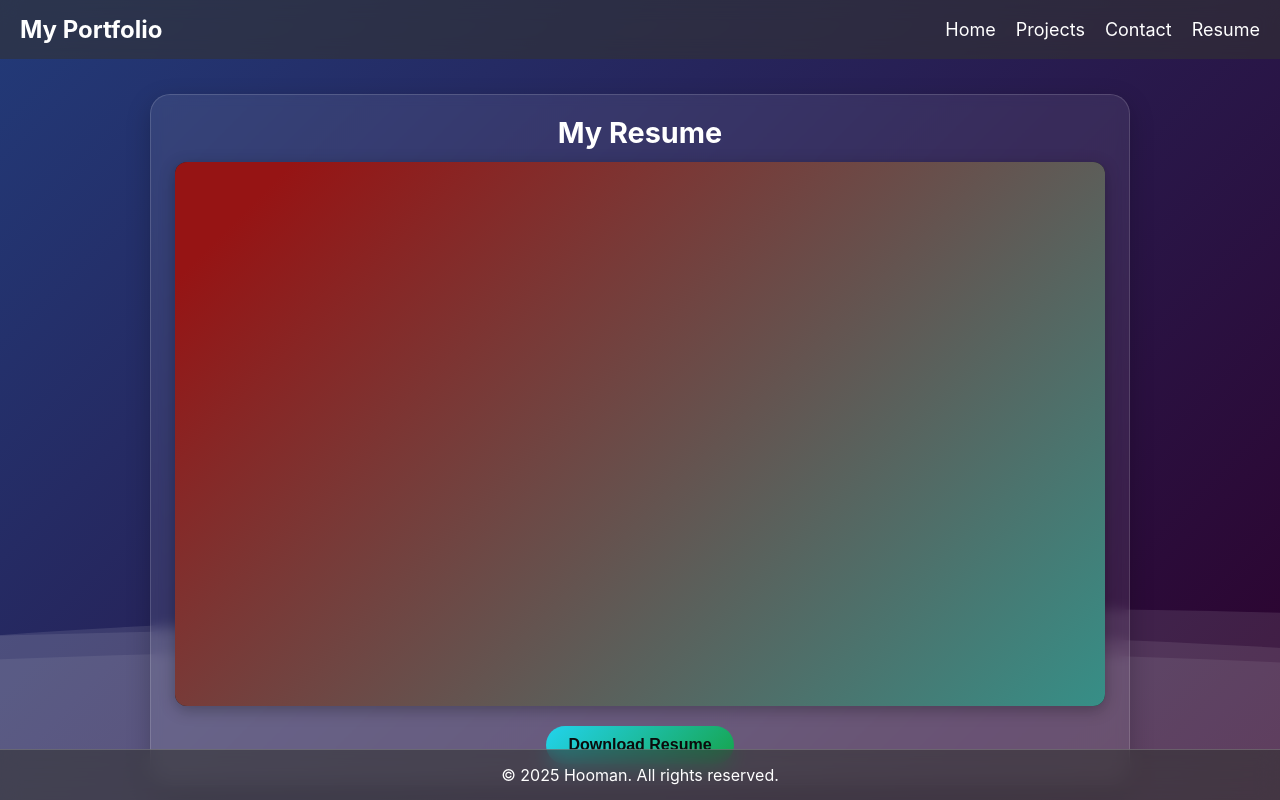
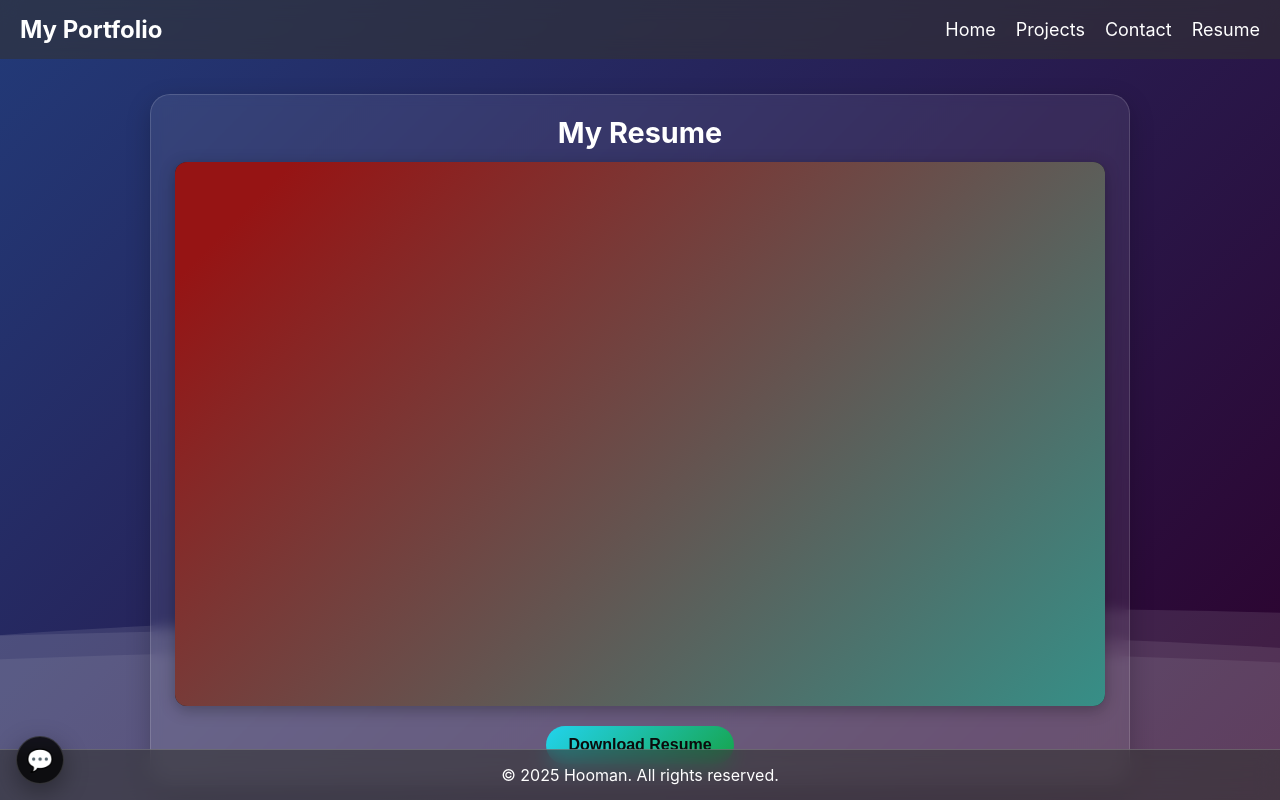
Before and after one commit to ItsHooman/portfolio, a React (Create React App) app in the folder client/: page /resume in a window 1280 px wide. Built offline with nearby package versions, Linux system fonts and the light colour scheme; no server answers.

Commit message:
adding chat box

```diff
--- a/client/package.json
+++ b/client/package.json
@@ -10,6 +10,7 @@
     "eject": "react-scripts eject"
   },
   "dependencies": {
+    "@emailjs/browser": "^4.4.1",
     "axios": "^1.4.0",
     "framer-motion": "^12.23.24",
     "react": "^18.2.0",
--- a/client/src/App.js
+++ b/client/src/App.js
@@ -6,8 +6,11 @@ import Home from "./pages/Home";
 import Projects from "./pages/Projects";
 import Contact from "./pages/Contact";
 import Footer from "./components/Footer";
+import Resume from "./pages/Resume";
 import "./App.css";
-import Resume from "./pages/Resume";
+
+// 💬 Chat widget import
+import ChatWidget from "./components/ChatWidget";
 
 function App() {
   return (
@@ -18,14 +21,18 @@ function App() {
       <div className="wave"></div>
 
       <Navbar />
+
       <Routes>
         <Route path="/" element={<Home />} />
-
         <Route path="/projects" element={<Projects />} />
         <Route path="/contact" element={<Contact />} />
         <Route path="/resume" element={<Resume />} />
       </Routes>
+
       <Footer />
+
+      {/* 💬 Persistent Chat Widget (shows on all pages) */}
+      <ChatWidget ownerName="Hooman" position="left" />
     </div>
   );
 }
--- /dev/null
+++ b/client/src/components/ChatWidget.jsx
@@ -0,0 +1,169 @@
+import { useState, useEffect } from "react";
+import emailjs from "@emailjs/browser";
+
+const SERVICE_ID  = "service_ic3pcfx";
+const TEMPLATE_ID = "template_ivxcefm";
+const PUBLIC_KEY  = "8vxOHwqDhf9vBsIdl";
+
+export default function ChatWidget({ ownerName = "Hooman", position = "left" }) {
+  const [open, setOpen] = useState(false);
+  const [msg, setMsg] = useState("");
+  const [sending, setSending] = useState(false);
+  const [sent, setSent] = useState(false);
+
+  useEffect(() => {
+    const onKey = (e) => e.key === "Escape" && setOpen(false);
+    window.addEventListener("keydown", onKey);
+    return () => window.removeEventListener("keydown", onKey);
+  }, []);
+
+  const side = position === "right" ? { right: 16 } : { left: 16 };
+
+  const bubbleStyle = {
+    position: "fixed",
+    bottom: 16,
+    ...side,
+    width: 48,
+    height: 48,
+    borderRadius: "50%",
+    background: "rgba(0,0,0,0.8)",
+    color: "#fff",
+    border: "1px solid rgba(255,255,255,0.15)",
+    backdropFilter: "blur(6px)",
+    boxShadow: "0 8px 24px rgba(0,0,0,0.35)",
+    zIndex: 9999,
+    cursor: "pointer",
+    fontSize: 22,
+    lineHeight: "48px",
+    textAlign: "center",
+    userSelect: "none",
+  };
+
+  const panelStyle = {
+    position: "fixed",
+    bottom: 84,
+    ...side,
+    width: 300,
+    maxWidth: "88vw",
+    borderRadius: 16,
+    background: "rgba(10,10,12,0.92)",
+    color: "#fff",
+    border: "1px solid rgba(255,255,255,0.15)",
+    backdropFilter: "blur(8px)",
+    boxShadow: "0 20px 40px rgba(0,0,0,0.5)",
+    padding: 12,
+    zIndex: 10000,
+  };
+
+  const textareaStyle = {
+    width: "100%",
+    minHeight: 90,
+    resize: "vertical",
+    borderRadius: 12,
+    background: "rgba(255,255,255,0.08)",
+    border: "1px solid rgba(255,255,255,0.2)",
+    color: "#fff",
+    padding: 8,
+    outline: "none",
+  };
+
+  const btnMain = {
+    flex: 1,
+    borderRadius: 10,
+    padding: "8px 12px",
+    border: "none",
+    background: "#fff",
+    color: "#000",
+    fontWeight: 600,
+    cursor: sending ? "default" : "pointer",
+    opacity: sending ? 0.7 : 1,
+  };
+
+  const btnGhost = {
+    borderRadius: 10,
+    padding: "8px 12px",
+    background: "transparent",
+    color: "#fff",
+    border: "1px solid rgba(255,255,255,0.25)",
+    cursor: "pointer",
+  };
+
+  const sendEmail = async () => {
+    const text = msg.trim();
+    if (!text) return;
+    setSending(true);
+    try {
+      await emailjs.send(
+        SERVICE_ID,
+        TEMPLATE_ID,
+        {
+          from_name: "Portfolio Chat",
+          message: text,
+          page_path: window.location.pathname + window.location.search,
+          user_agent: navigator.userAgent,
+          timestamp: new Date().toISOString(),
+        },
+        { publicKey: PUBLIC_KEY }
+      );
+      setSent(true);
+      setMsg("");
+      setTimeout(() => setSent(false), 2500);
+    } catch (e) {
+      console.error(e);
+      alert("Could not send message. Please try again.");
+    } finally {
+      setSending(false);
+    }
+  };
+
+  const handleSubmit = (e) => {
+    e.preventDefault();
+    if (!sending) sendEmail();
+  };
+
+  return (
+    <>
+      {/* Floating bubble */}
+      <button
+        aria-label="Open chat"
+        onClick={() => setOpen(v => !v)}
+        style={bubbleStyle}
+      >
+        💬
+      </button>
+
+      {/* Panel */}
+      {open && (
+        <div style={panelStyle}>
+          <div style={{ fontSize: 13, fontWeight: 700, marginBottom: 4 }}>
+            Chat with {ownerName}
+          </div>
+          <div style={{ fontSize: 12, color: "rgba(255,255,255,0.7)", marginBottom: 8 }}>
+            Send me a quick message — it goes straight to my email.
+          </div>
+          <form onSubmit={handleSubmit}>
+            <textarea
+              value={msg}
+              onChange={(e) => setMsg(e.target.value)}
+              placeholder="Type your message…"
+              style={textareaStyle}
+            />
+            <div style={{ display: "flex", gap: 8, marginTop: 8 }}>
+              <button type="submit" disabled={sending || !msg.trim()} style={btnMain}>
+                {sending ? "Sending..." : "Send"}
+              </button>
+              <button type="button" onClick={() => setOpen(false)} style={btnGhost}>
+                Close
+              </button>
+            </div>
+            {sent && (
+              <div style={{ marginTop: 8, fontSize: 12, color: "#8EF0C4" }}>
+                ✅ Sent! I’ll check my inbox.
+              </div>
+            )}
+          </form>
+        </div>
+      )}
+    </>
+  );
+}
```
Also changed, not shown: 1 other file (tests, documents, lock files or other folders).
